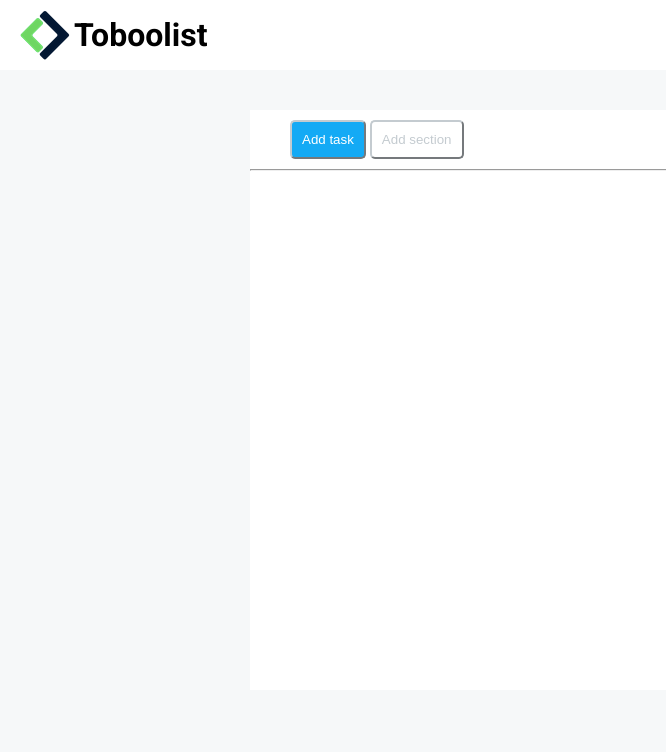
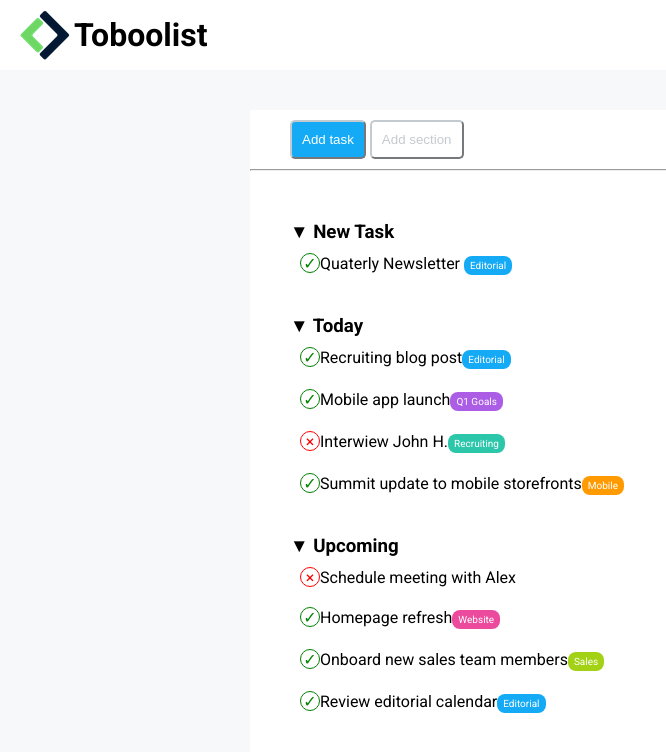
Before and after one commit to NeilMagon/html-css-toboolist, a plain HTML site: page index.html in a window 1280 px wide. Shown: the whole page, without its empty margins (0-666 px from the left). Drawn offline with Linux system fonts and the light colour scheme.

Commit message:
feat: add task and css

```diff
--- a/index.html
+++ b/index.html
@@ -21,12 +21,51 @@
     <main>
         <!-- Button  -->
         <div class="Button">
-            <button class="app task">Add task</button>
+            <button class="app info">Add task</button>
             <button class="app section">Add section</button>
         </div>
         <!-- /Button  -->
+        <hr>
+        <!-- Task e container  -->
+        <div class="container">
+            <!-- New Task  -->
+            <h3>&#9660; New Task</h3>
+            <div class="task">
+                <span class="circle green">&check;</span>Quaterly Newsletter <span class="goals blue">Editorial</span>
+            </div>
+            <!-- /New Task  -->
+            <!-- Today  -->
+            <h3>&#9660; Today</h3>
+            <div class="task">
+                <span class="circle green">&check;</span>Recruiting blog post<span class="goals blue">Editorial</span>
+            </div>
+            <div class="task">
+                <span class="circle green">&check;</span>Mobile app launch<span class="goals purple">Q1 Goals</span>
+            </div>
+            <div class="task">
+                <span class="circle red">&times;</span>Interwiew John H.<span class="goals lightgreen">Recruiting</span>
+            </div>
+            <div class="task">
+                <span class="circle green">&check;</span>Summit update to mobile storefronts<span class="goals yellow">Mobile</span>
+            </div>
+            <!-- /Today  -->
+            <!-- Upcoming  -->
+            <h3>&#9660; Upcoming</h3>
 
-        <hr>
+            <div class="task">
+                <span class="circle red">&times;</span>Schedule meeting with Alex</div>
+            <div class="task">
+                <span class="circle green">&check;</span>Homepage refresh<span class="goals pink">Website</span>
+            </div>
+            <div class="task">
+                <span class="circle green">&check;</span>Onboard new sales team members<span class="goals light">Sales</span>
+            </div>
+            <div class="task">
+                <span class="circle green">&check;</span>Review editorial calendar<span class="goals blue">Editorial</span>
+            </div>
+            <!-- /Upcoming  -->
+        </div>
+        <!-- /Task e container  -->
     </main>
 </body>
 </html>
--- a/style.css
+++ b/style.css
@@ -21,7 +21,7 @@ header{
 }
 main{
     width: 780px;
-    height: 580px;
+    height: 700px;
     margin: 0 auto;
     margin-top: 40px;
     background-color: white;
@@ -34,7 +34,7 @@ main{
     padding: 10px 10px;
     border-color: #c4cbd0;
 }
-.task{
+.info{
     color: white;
     background-color: #14aaf5;
 }
@@ -42,3 +42,56 @@ main{
     background-color: white;
     color: #c4cbd0;
 }
+.container{
+    padding: 20px 40px;
+}
+h3{
+    margin-top: 30px;
+}
+.task{
+    padding: 10px;
+}
+.circle{
+    width: 20px;
+    height: 20px;
+    border-radius: 100%;
+    border: 1px solid black;
+    display: inline-block;
+    text-align: center;
+    line-height: 20px;
+}
+.green{
+    color: green;
+    border-color: green;
+}
+.red{
+    color: red;
+    border-color: red;
+}
+
+
+.goals{
+    font-size: 10px;
+    display: inline-block;
+    color: white;
+    padding: 4px 6px;
+    border-radius: 8px;
+}
+.blue{
+    background-color: #14aaf5;
+}
+.purple{
+    background-color: #ab5de6;
+}
+.lightgreen{
+    background-color: #2cc6ab;
+}
+.yellow{
+    background-color: #ff9b00;
+}
+.pink{
+    background-color: #ec4a9d;
+}
+.light{
+    background-color: #a3d116;
+}
```
